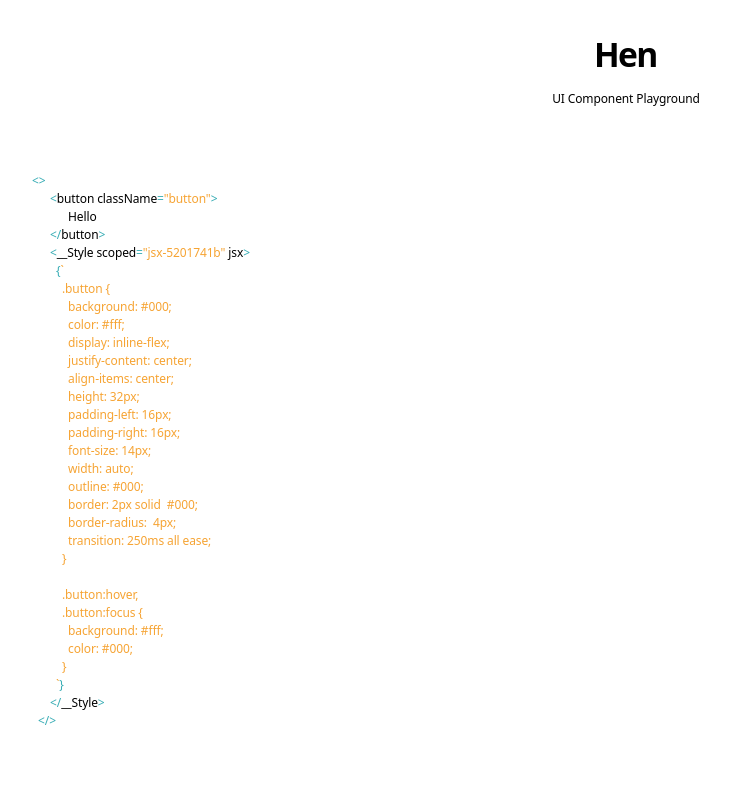
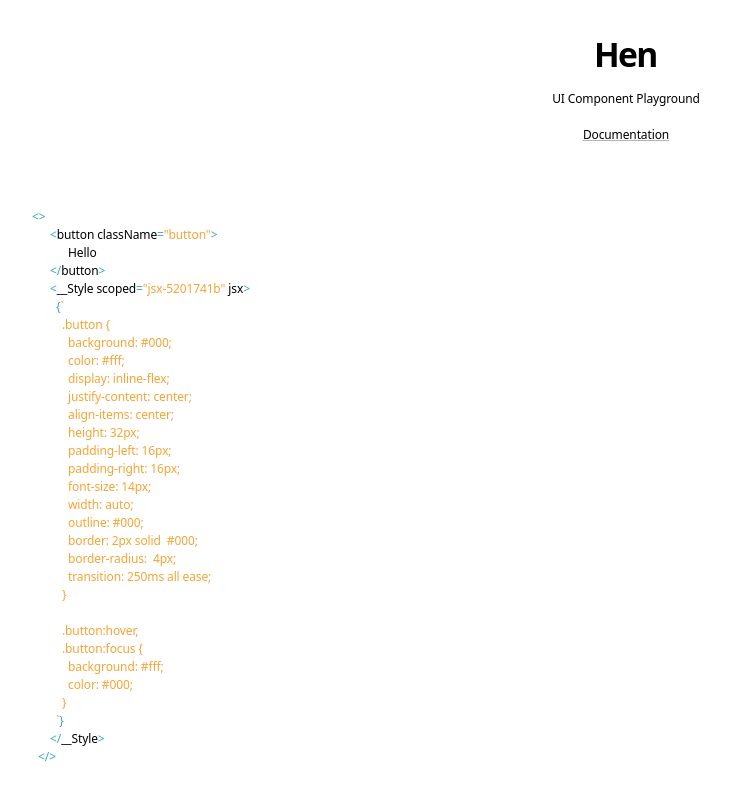
Before and after one commit to barelyhuman/hen, a React (Vite) app: page / in a window 1280 px wide. Shown: the top 800 px of the page, without its empty margins (14-744 px from the left). Built offline with nearby package versions, Linux system fonts and the light colour scheme; a web font is replaced by a local one.

Commit message:
readme and license addition

```diff
--- a/src/App.js
+++ b/src/App.js
@@ -37,6 +37,9 @@ const App = (props) => {
           <r-cell>
             <h1 align="center">Hen</h1>
             <p align="center">UI Component Playground</p>
+            <p align="center">
+              <a href="https://github.com/barelyhuman/hen">Documentation</a>
+            </p>
           </r-cell>
           <r-cell></r-cell>
           <r-cell span="row"></r-cell>
```
Also changed, not shown: 2 other files (tests, documents, lock files or other folders).
